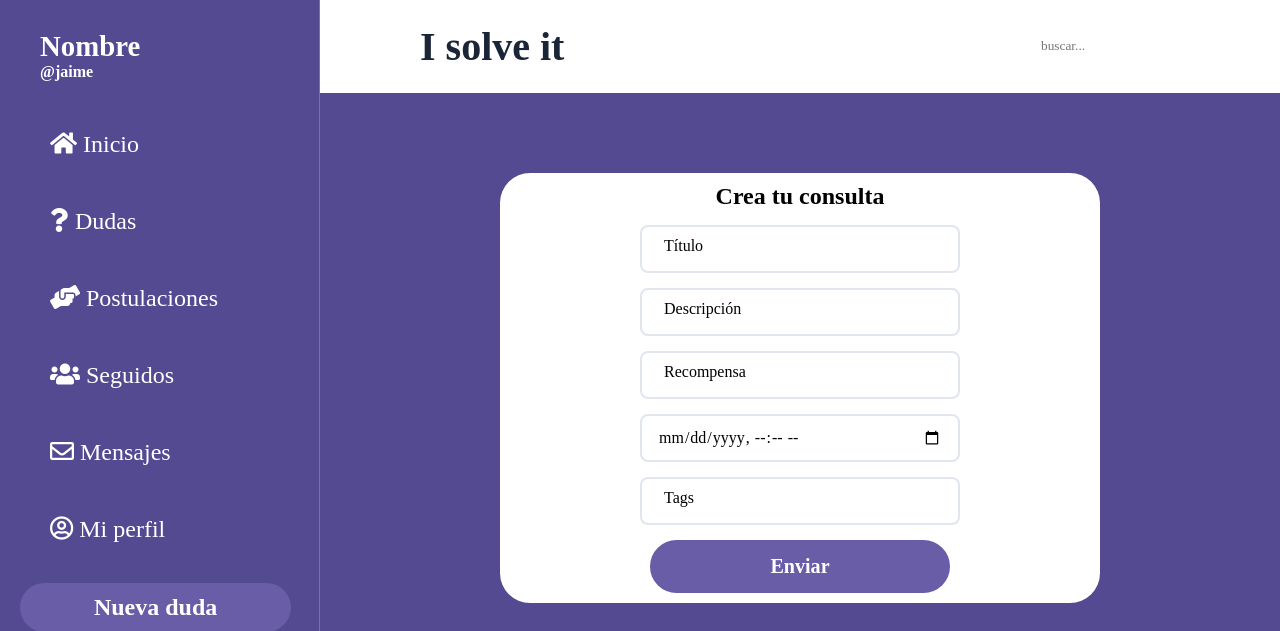
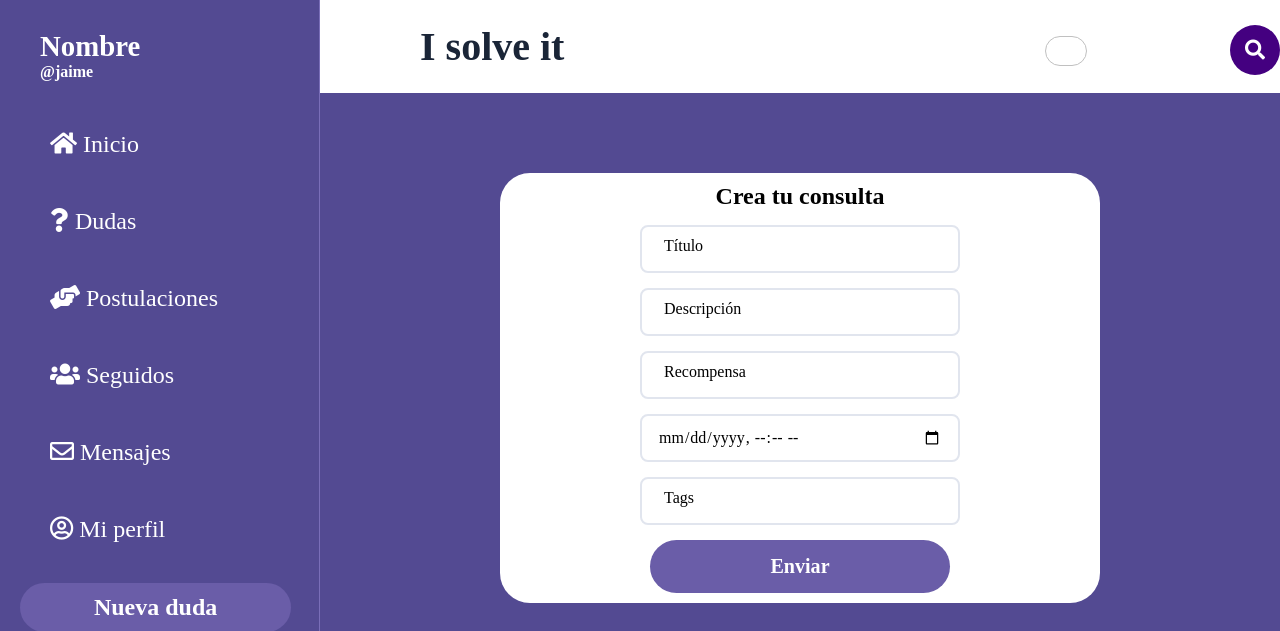
Before and after one commit to Nasher3296/ISolveIt, a PHP site: page /PaginasBalsamiq/NO_TOCAR.html in a window 1280 px wide. Shown: the top 631 px of the page. Run offline with PHP 8.4, Linux system fonts and the light colour scheme; some libraries are stand-ins or nearby versions.

Commit message:
buscador etc etc

```diff
--- a/PaginasBalsamiq/NO_TOCAR.css
+++ b/PaginasBalsamiq/NO_TOCAR.css
@@ -117,3 +117,44 @@ center{
   font-size: 0.8rem;
   left: 0.8rem;
 }
+
+.buscador{
+    width: 220px;
+    height: 30px;
+    padding: 5px;
+}
+
+.buscador input{
+    outline: none;
+    border: 1px solid silver;
+    border-radius: 30px;
+    padding: 0 20px;
+    width:0px;
+    height:30px;
+    font-size: 15px;
+    color:black;
+    transition: all 0.6s ease;
+}
+
+.btn{
+    position:absolute;
+    top:25px;
+    right:0;
+    height: 50px;
+    width: 50px;
+    line-height: 50px;
+    background-color: #440080;
+    text-align: center;
+    color: white;
+    font-size: 20px;
+    border-radius: 50%;
+    cursor: pointer;
+}
+
+.buscador:hover input{
+    width: 220px;
+}
+
+.buscador input:focus{
+    width: 220px;
+}
--- a/PaginasBalsamiq/NO_TOCAR.html
+++ b/PaginasBalsamiq/NO_TOCAR.html
@@ -11,7 +11,14 @@
 
 <header class="header">
         <h1 class="ISolveIt">I solve it</h1>
-        <input class="buscador" type="text" placeholder="buscar...">
+
+        <div class="buscador">
+        <input type="text" placeholder="Buscar..." required>
+            <div class="btn">
+                <i class="fas fa-search icon"></i>
+            </div>
+        </div>
+
     </header>
     <aside class="sidebar">
         <div class="sidebar_usuario">
```
